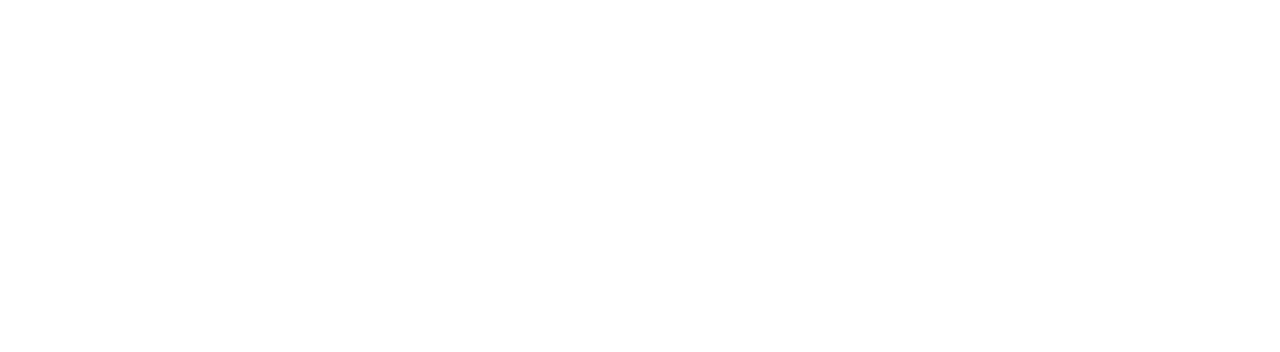
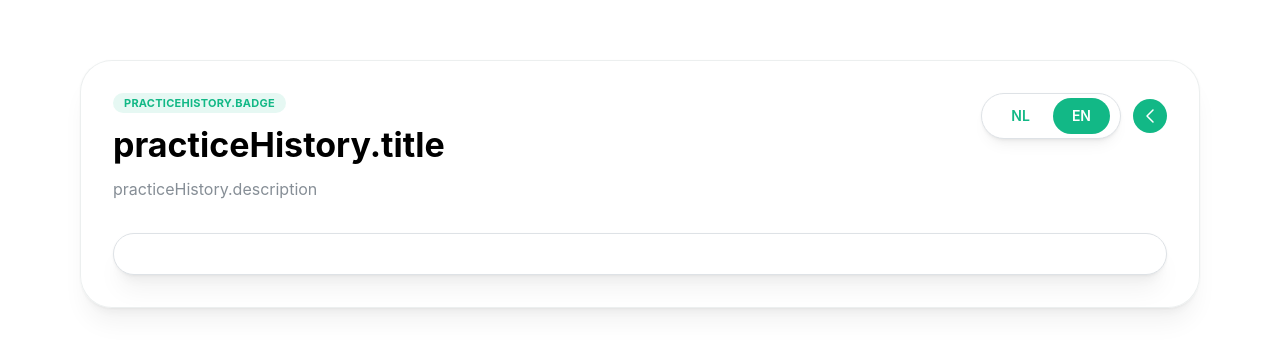
Before and after one commit to StefanBilliet/multiplication-tables, a React (Vite) app: page /practice-history in a window 1280 px wide. Before the commit this address had no page. Shown: the part 216-568 px from the top of the page. Built offline with nearby package versions, Linux system fonts and the light colour scheme.

Commit message:
US-17 feat: create static practice history screen mockup
Add practice history screen component with Storybook stories showing completed sessions and empty state. Include route configuration and app-level story for visualization.

```diff
--- a/src/app/app.tsx
+++ b/src/app/app.tsx
@@ -1,5 +1,6 @@
 import type { FC } from 'react';
 import { Route, Routes } from 'react-router-dom';
+import PracticeHistoryScreen from '../features/practice-history/components/practiceHistoryScreen';
 import PracticeScreen from '../features/practice-session/components/practiceScreen';
 import SettingsScreen from '../features/settings/components/settingsScreen';
 import TableSelection from '../features/table-selection/components/tableSelection';
@@ -9,6 +10,7 @@
     <Routes>
       <Route path="/" element={<TableSelection />} />
       <Route path="/settings" element={<SettingsScreen />} />
+      <Route path="/practice-history" element={<PracticeHistoryScreen sessions={[]} />} />
       <Route path="/tables/:tableId/practice" element={<PracticeScreen />} />
     </Routes>
   );
--- /dev/null
+++ b/src/features/practice-history/components/practiceHistoryScreen.module.css
@@ -0,0 +1,61 @@
+.page {
+  min-height: 100dvh;
+  padding: var(--mantine-spacing-md);
+}
+
+.pageCard {
+  width: min(100%, 70rem);
+}
+
+.pageCard > * {
+  gap: var(--mantine-spacing-xl);
+}
+
+.pageCard > * > header {
+  align-items: flex-start;
+  display: flex;
+  flex-wrap: wrap;
+  gap: var(--mantine-spacing-md);
+  justify-content: space-between;
+}
+
+.pageCard > * > header > *:first-child {
+  flex: 1 1 22rem;
+  gap: var(--mantine-spacing-xs);
+  max-width: 35rem;
+}
+
+.pageCard > * > header > *:last-child {
+  align-items: center;
+  gap: var(--mantine-spacing-sm);
+}
+
+.pageCard > * > *:not(header) {
+  padding: var(--mantine-spacing-lg);
+}
+
+.pageCard > * > *:not(header) > * {
+  gap: var(--mantine-spacing-md);
+}
+
+.pageCard > * > *:not(header) > * > *:first-child {
+  gap: var(--mantine-spacing-xs);
+}
+
+.pageCard > * > *:not(header) > * > *:first-child > *:first-child {
+  flex-wrap: nowrap;
+}
+
+.sessionCard {
+  padding: var(--mantine-spacing-lg);
+}
+
+.sessionCard > * {
+  gap: var(--mantine-spacing-xs);
+}
+
+@media (min-width: 48em) {
+  .page {
+    padding: var(--mantine-spacing-xl);
+  }
+}
--- /dev/null
+++ b/src/features/practice-history/components/practiceHistoryScreen.tsx
@@ -0,0 +1,77 @@
+import { ActionIcon, Badge, Card, Center, Group, Stack, Text, Title } from '@mantine/core';
+import { IconChevronLeft } from '@tabler/icons-react';
+import type { FC } from 'react';
+import { useTranslation } from 'react-i18next';
+import { useNavigate } from 'react-router-dom';
+import LanguageSwitcher from '../../../shared/i18n/languageSwitcher.tsx';
+import classes from './practiceHistoryScreen.module.css';
+
+type PracticeHistoryScreenProps = {
+  sessions: Array<{
+    table: number;
+    firstTryCorrectAnswerCount: number;
+    timestamp: string;
+  }>;
+};
+
+const PracticeHistoryScreen: FC<PracticeHistoryScreenProps> = ({ sessions }) => {
+  const { t } = useTranslation();
+  const navigate = useNavigate();
+
+  return (
+    <Center className={classes.page}>
+      <Card variant="shell" className={classes.pageCard}>
+        <Stack>
+          <Group component="header">
+            <Stack>
+              <Badge variant="light" color="teal">
+                {t('practiceHistory.badge')}
+              </Badge>
+
+              <Title order={1}>{t('practiceHistory.title')}</Title>
+
+              <Text c="dimmed">{t('practiceHistory.description')}</Text>
+            </Stack>
+
+            <Group>
+              <LanguageSwitcher />
+              <ActionIcon
+                className={classes.backButton}
+                radius="xl"
+                aria-label={t('practiceHistory.backButtonLabel')}
+                size="lg"
+                onClick={() => navigate('/')}
+              >
+                <IconChevronLeft stroke={1.5} />
+              </ActionIcon>
+            </Group>
+          </Group>
+
+          <Card component="main" withBorder radius="xl">
+            <Stack>
+              {sessions.map((session) => (
+                <Card key={session.timestamp} withBorder radius="lg" className={classes.sessionCard}>
+                  <Stack>
+                    <Text size="sm" c="dimmed">
+                      {session.timestamp}
+                    </Text>
+                    <Text size="xl" fw={700} c="gray.8">
+                      {t('practiceHistory.tableLabel', { table: session.table })}
+                    </Text>
+                    <Text size="sm" c="dimmed">
+                      {t('practiceHistory.scoreLabel', {
+                        score: session.firstTryCorrectAnswerCount,
+                      })}
+                    </Text>
+                  </Stack>
+                </Card>
+              ))}
+            </Stack>
+          </Card>
+        </Stack>
+      </Card>
+    </Center>
+  );
+};
+
+export default PracticeHistoryScreen;
```
Also changed, not shown: 2 other files (tests, documents, lock files or other folders).
